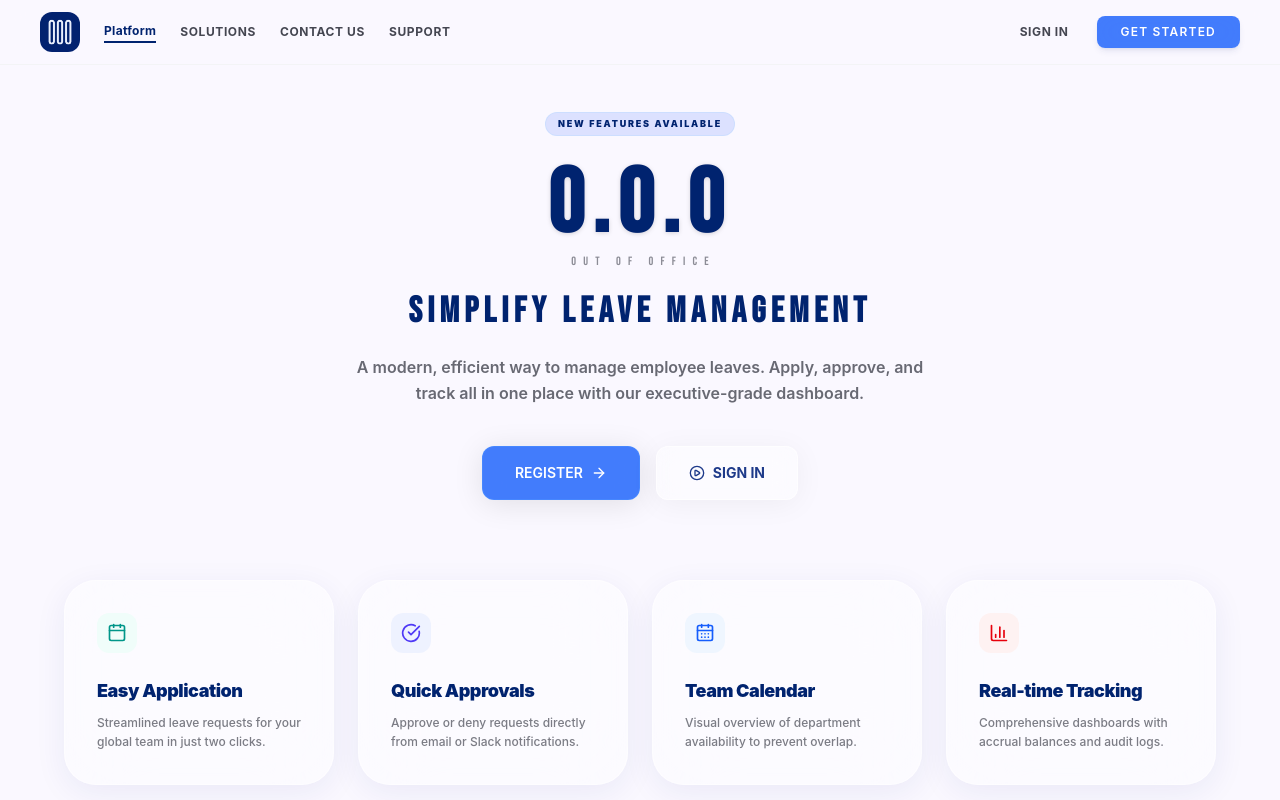
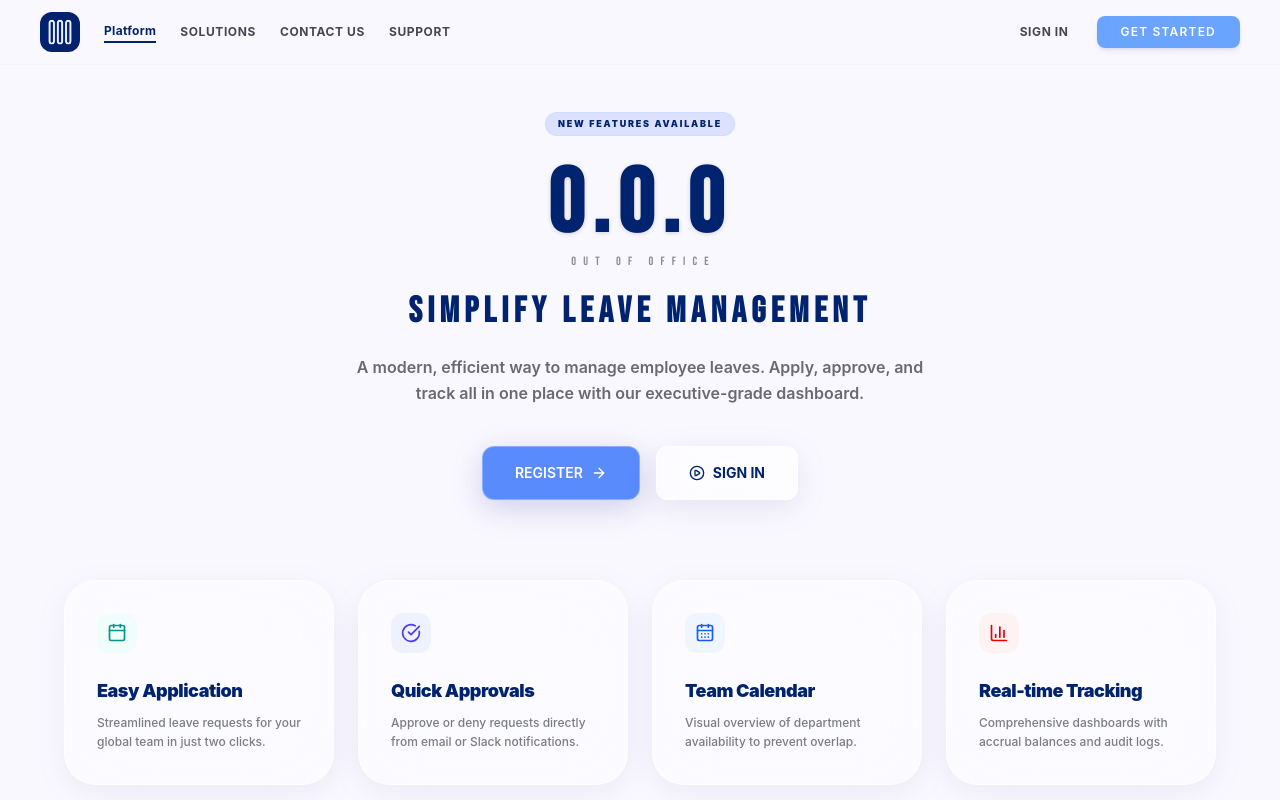
Before and after one commit to rakshak2005/OUT-OF-OFFICE, a React (Vite) app in the folder leave-management-frontend/: page / in a window 1280 px wide. Shown: the top 800 px of the page. Built offline with nearby package versions, Linux system fonts and the light colour scheme.

Commit message:
sushanth: buttons have been styled with glossy style

```diff
--- a/leave-management-frontend/src/components/auth/Login.tsx
+++ b/leave-management-frontend/src/components/auth/Login.tsx
@@ -94,7 +94,7 @@ const Login: React.FC = () => {
 
             <Button
               type="submit"
-              className="w-full bg-[#1e3a8a]/80 backdrop-blur-md hover:bg-[#00236f]/90 text-white py-4 rounded-xl font-bold shadow-[0_4px_30px_rgba(0,0,0,0.1)] hover:shadow-[0_8px_32px_rgba(0,0,0,0.15)] hover:-translate-y-0.5 transition-all flex items-center justify-center gap-2 border border-blue-400/30 text-xs uppercase tracking-widest mt-8"
+              className="w-full bg-blue-600/70 backdrop-blur-xl hover:bg-blue-600/80 text-white py-4 rounded-xl font-bold shadow-[0_8px_32px_0_rgba(31,38,135,0.2)] hover:shadow-[0_8px_32px_0_rgba(31,38,135,0.3)] hover:-translate-y-0.5 transition-all flex items-center justify-center gap-2 border border-white/30 text-xs uppercase tracking-widest mt-8"
               disabled={loading}
             >
               {loading ? (
--- a/leave-management-frontend/src/components/common/Button.tsx
+++ b/leave-management-frontend/src/components/common/Button.tsx
@@ -16,10 +16,10 @@ const Button: React.FC<ButtonProps> = ({
   const baseStyles = 'font-semibold rounded-lg transition-all duration-200 disabled:opacity-50 disabled:cursor-not-allowed';
 
   const variants = {
-    primary: 'bg-blue-600/80 backdrop-blur-md border border-blue-400/30 text-white shadow-[0_4px_30px_rgba(0,0,0,0.1)] hover:bg-blue-600/90 active:bg-blue-700/90',
-    secondary: 'bg-white/30 backdrop-blur-md border border-white/50 text-[#00236f] shadow-[0_4px_30px_rgba(0,0,0,0.1)] hover:bg-white/50 active:bg-white/60',
-    danger: 'bg-red-500/80 backdrop-blur-md border border-red-400/30 text-white shadow-[0_4px_30px_rgba(0,0,0,0.1)] hover:bg-red-500/90 active:bg-red-600/90',
-    success: 'bg-green-500/80 backdrop-blur-md border border-green-400/30 text-white shadow-[0_4px_30px_rgba(0,0,0,0.1)] hover:bg-green-500/90 active:bg-green-600/90',
+    primary: 'bg-blue-500/70 backdrop-blur-xl border border-white/30 text-white shadow-[0_8px_32px_0_rgba(31,38,135,0.2)] hover:bg-blue-500/80 hover:shadow-[0_8px_32px_0_rgba(31,38,135,0.3)] hover:-translate-y-0.5 active:bg-blue-600/80',
+    secondary: 'bg-white/50 backdrop-blur-xl border border-white/60 text-[#00236f] shadow-[0_8px_32px_0_rgba(31,38,135,0.1)] hover:bg-white/70 hover:shadow-[0_8px_32px_0_rgba(31,38,135,0.15)] hover:-translate-y-0.5 active:bg-white/80',
+    danger: 'bg-rose-500/70 backdrop-blur-xl border border-white/30 text-white shadow-[0_8px_32px_0_rgba(225,29,72,0.2)] hover:bg-rose-500/80 hover:shadow-[0_8px_32px_0_rgba(225,29,72,0.3)] hover:-translate-y-0.5 active:bg-rose-600/80',
+    success: 'bg-emerald-500/70 backdrop-blur-xl border border-white/30 text-white shadow-[0_8px_32px_0_rgba(16,185,129,0.2)] hover:bg-emerald-500/80 hover:shadow-[0_8px_32px_0_rgba(16,185,129,0.3)] hover:-translate-y-0.5 active:bg-emerald-600/80',
   };
 
   const sizes = {
--- a/leave-management-frontend/src/pages/Register.tsx
+++ b/leave-management-frontend/src/pages/Register.tsx
@@ -188,7 +188,7 @@ const Register: React.FC = () => {
 
             <Button
               type="submit"
-              className="w-full bg-[#1e3a8a]/80 backdrop-blur-md hover:bg-[#00236f]/90 text-white py-4 rounded-xl font-bold shadow-[0_4px_30px_rgba(0,0,0,0.1)] hover:shadow-[0_8px_32px_rgba(0,0,0,0.15)] hover:-translate-y-0.5 transition-all flex items-center justify-center gap-2 border border-blue-400/30 text-xs uppercase tracking-widest mt-6"
+              className="w-full bg-blue-600/70 backdrop-blur-xl hover:bg-blue-600/80 text-white py-4 rounded-xl font-bold shadow-[0_8px_32px_0_rgba(31,38,135,0.2)] hover:shadow-[0_8px_32px_0_rgba(31,38,135,0.3)] hover:-translate-y-0.5 transition-all flex items-center justify-center gap-2 border border-white/30 text-xs uppercase tracking-widest mt-6"
               disabled={loading}
             >
               {loading ? (
--- a/leave-management-frontend/src/pages/Welcome.tsx
+++ b/leave-management-frontend/src/pages/Welcome.tsx
@@ -66,13 +66,13 @@ const Welcome: React.FC = () => {
 
           <div className="flex flex-col sm:flex-row gap-4 mb-20 w-full sm:w-auto">
             <Link to="/register" className="w-full sm:w-auto">
-              <Button className="w-full bg-[#1e3a8a]/80 backdrop-blur-md hover:bg-[#00236f]/90 text-white px-8 py-4 rounded-xl font-bold shadow-[0_4px_30px_rgba(0,0,0,0.1)] hover:shadow-[0_8px_32px_rgba(0,0,0,0.15)] hover:-translate-y-0.5 transition-all flex items-center justify-center gap-2 border border-blue-400/30 text-sm">
+              <Button className="w-full bg-blue-600/70 backdrop-blur-xl hover:bg-blue-600/80 text-white px-8 py-4 rounded-xl font-bold shadow-[0_8px_32px_0_rgba(31,38,135,0.2)] hover:shadow-[0_8px_32px_0_rgba(31,38,135,0.3)] hover:-translate-y-0.5 transition-all flex items-center justify-center gap-2 border border-white/30 text-sm">
                 REGISTER
                 <ArrowRight className="w-4 h-4" />
               </Button>
             </Link>
             <Link to="/login" className="w-full sm:w-auto">
-              <button className="w-full px-8 py-4 bg-white/40 backdrop-blur-md text-[#1e3a8a] border border-white/60 rounded-xl font-bold text-sm hover:bg-white/60 transition-all shadow-[0_4px_30px_rgba(0,0,0,0.05)] hover:shadow-[0_8px_32px_rgba(0,0,0,0.1)] flex items-center justify-center gap-2">
+              <button className="w-full px-8 py-4 bg-white/50 backdrop-blur-xl text-[#00236f] border border-white/60 rounded-xl font-bold text-sm hover:bg-white/70 transition-all shadow-[0_8px_32px_0_rgba(31,38,135,0.1)] hover:shadow-[0_8px_32px_0_rgba(31,38,135,0.15)] hover:-translate-y-0.5 flex items-center justify-center gap-2">
                 <PlayCircle className="w-4 h-4" />
                 SIGN IN
               </button>
```
